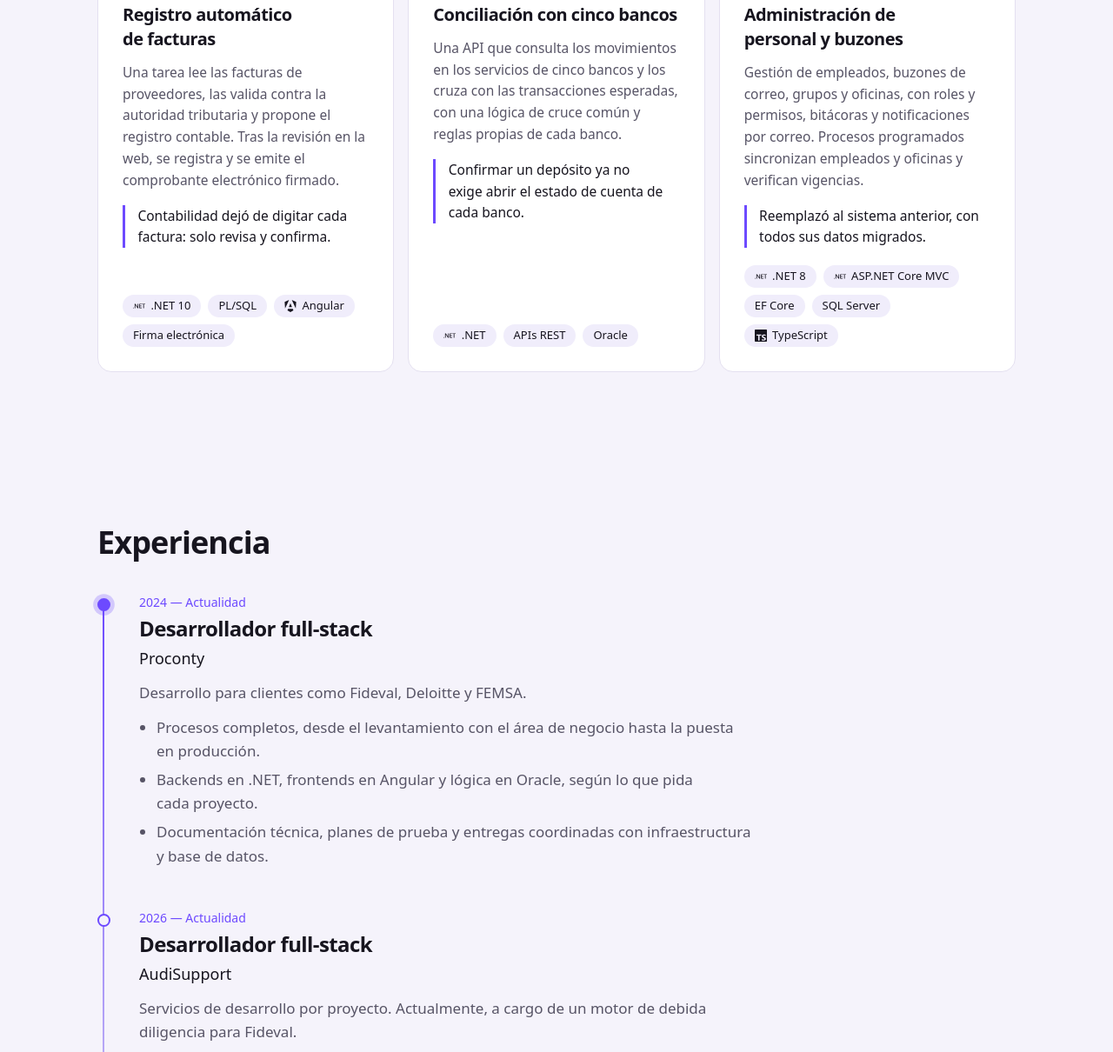
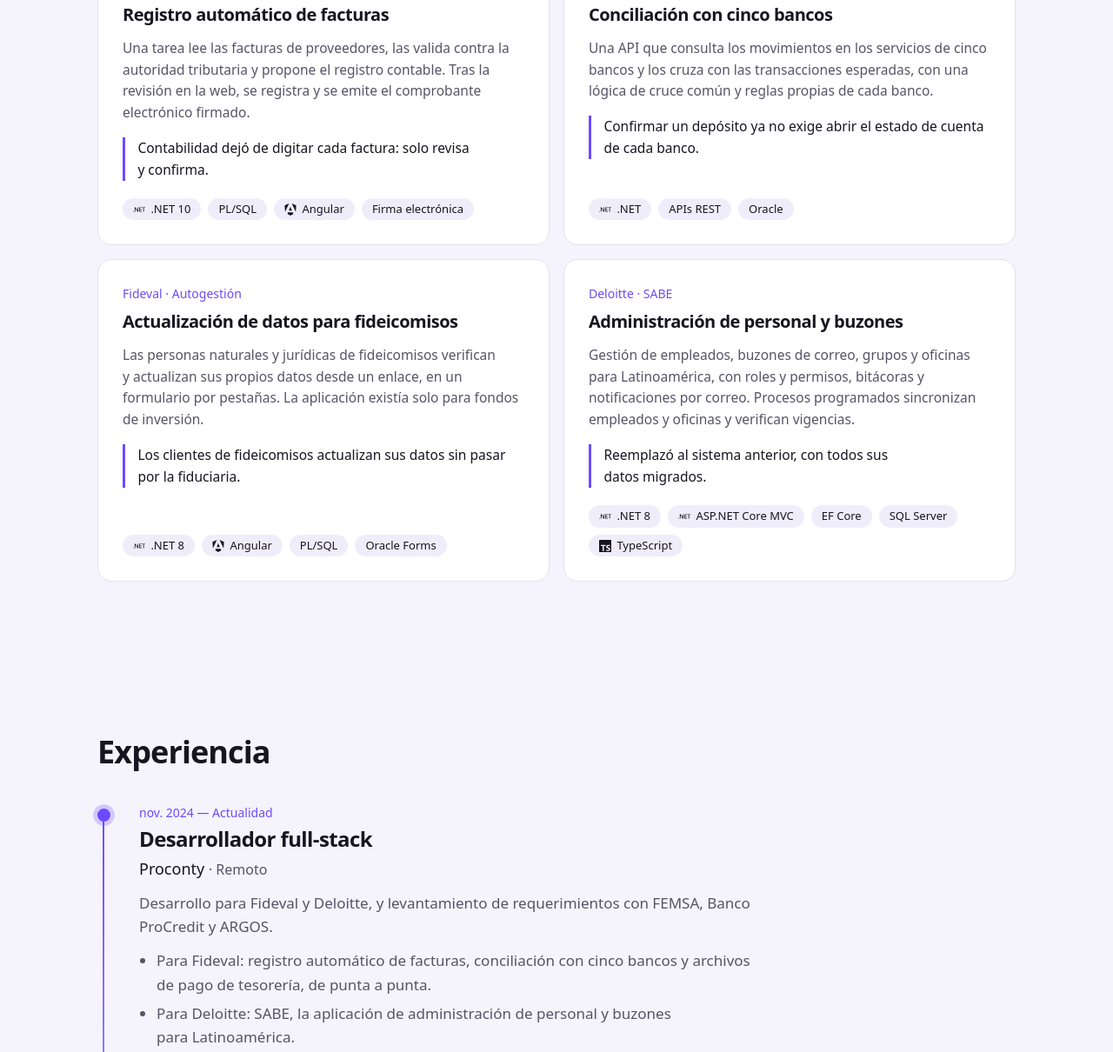
Before and after one commit to Chu2409/portfolio, an Astro site: page / in a window 1280 px wide. Shown: the part 2386-3596 px from the top of the page at 87% size. Built offline with nearby package versions, Linux system fonts and the light colour scheme; Astro itself is replaced by a stand-in of ours.

Commit message:
Actualiza experiencia, casos y proyectos con fechas exactas y modalidad

```diff
--- a/src/components/Experiencia.astro
+++ b/src/components/Experiencia.astro
@@ -17,7 +17,10 @@ const t = contenido[Astro.props.idioma].experiencia;
         <li class="hito">
           <p class="text-accent text-sm font-medium">{puesto.periodo}</p>
           <h3 class="mt-1 text-2xl">{puesto.cargo}</h3>
-          <p class="mt-1 text-lg font-medium">{puesto.empresa}</p>
+          <p class="mt-1 text-lg">
+            <span class="font-medium">{puesto.empresa}</span>
+            <span class="text-muted text-base"> · {puesto.modalidad}</span>
+          </p>
           <p class="text-muted mt-3 max-w-[44rem]">{puesto.resumen}</p>
           <ul class="text-muted mt-3 grid max-w-[44rem] list-disc gap-1.5 pl-5">
             {puesto.logros.map((logro) => (
--- a/src/components/Tec.astro
+++ b/src/components/Tec.astro
@@ -31,6 +31,7 @@ const logos: Record<string, string> = {
   Redis: "siRedis",
   Prisma: "siPrisma",
   OpenAI: "siOpenai",
+  "Vercel AI SDK": "siVercel",
   Vue: "siVuedotjs",
   Docker: "siDocker",
   Linux: "siLinux",
--- a/src/components/Trabajo.astro
+++ b/src/components/Trabajo.astro
@@ -40,7 +40,7 @@ const [principal, ...resto] = t.casos;
       </article>
     )}
 
-    <div class="mt-4 grid gap-4 lg:grid-cols-3">
+    <div class="mt-4 grid gap-4 md:grid-cols-2">
       {resto.map((caso) => (
         <article class="tarjeta flex flex-col">
           <p class="rotulo">{caso.rotulo}</p>
--- a/src/i18n/content.ts
+++ b/src/i18n/content.ts
@@ -31,6 +31,7 @@ interface Puesto {
   periodo: string;
   cargo: string;
   empresa: string;
+  modalidad: string;
   resumen: string;
   logros: string[];
 }
@@ -161,7 +162,7 @@ const es: Contenido = {
   },
   trabajo: {
     titulo: "Trabajo destacado",
-    nota: "Algunos de los proyectos que he construido para clientes.",
+    nota: "Sistemas construidos para Fideval y Deloitte.",
     casos: [
       {
         rotulo: "Fideval · Automatización",
@@ -189,10 +190,18 @@ const es: Contenido = {
         stack: [".NET", "APIs REST", "Oracle"],
       },
       {
-        rotulo: "Deloitte · Aplicación interna",
+        rotulo: "Fideval · Autogestión",
+        titulo: "Actualización de datos para fideicomisos",
+        descripcion:
+          "Las personas naturales y jurídicas de fideicomisos verifican y actualizan sus propios datos desde un enlace, en un formulario por pestañas. La aplicación existía solo para fondos de inversión.",
+        impacto: "Los clientes de fideicomisos actualizan sus datos sin pasar por la fiduciaria.",
+        stack: [".NET 8", "Angular", "PL/SQL", "Oracle Forms"],
+      },
+      {
+        rotulo: "Deloitte · SABE",
         titulo: "Administración de personal y buzones",
         descripcion:
-          "Gestión de empleados, buzones de correo, grupos y oficinas, con roles y permisos, bitácoras y notificaciones por correo. Procesos programados sincronizan empleados y oficinas y verifican vigencias.",
+          "Gestión de empleados, buzones de correo, grupos y oficinas para Latinoamérica, con roles y permisos, bitácoras y notificaciones por correo. Procesos programados sincronizan empleados y oficinas y verifican vigencias.",
         impacto: "Reemplazó al sistema anterior, con todos sus datos migrados.",
         stack: [".NET 8", "ASP.NET Core MVC", "EF Core", "SQL Server", "TypeScript"],
       },
@@ -202,38 +211,39 @@ const es: Contenido = {
     titulo: "Experiencia",
     puestos: [
       {
-        periodo: "2024 — Actualidad",
+        periodo: "nov. 2024 — Actualidad",
         cargo: "Desarrollador full-stack",
         empresa: "Proconty",
-        resumen: "Desarrollo para clientes como Fideval, Deloitte y FEMSA.",
+        modalidad: "Remoto",
+        resumen: "Desarrollo para Fideval y Deloitte, y levantamiento de requerimientos con FEMSA, Banco ProCredit y ARGOS.",
         logros: [
-          "Procesos completos, desde el levantamiento con el área de negocio hasta la puesta en producción.",
-          "Backends en .NET, frontends en Angular y lógica en Oracle, según lo que pida cada proyecto.",
-          "Documentación técnica, planes de prueba y entregas coordinadas con infraestructura y base de datos.",
+          "Para Fideval: registro automático de facturas, conciliación con cinco bancos y archivos de pago de tesorería, de punta a punta.",
+          "Para Deloitte: SABE, la aplicación de administración de personal y buzones para Latinoamérica.",
+          "Levantamiento de requerimientos e historias de usuario con las áreas de negocio de cada cliente.",
+          "Backends en .NET, frontends en Angular y lógica en Oracle, con documentación, planes de prueba y entregas coordinadas con infraestructura.",
         ],
       },
       {
-        periodo: "2026 — Actualidad",
+        periodo: "jun. 2026 — Actualidad",
         cargo: "Desarrollador full-stack",
         empresa: "AudiSupport",
-        resumen:
-          "Servicios de desarrollo por proyecto. Actualmente, a cargo de un motor de debida diligencia para Fideval.",
+        modalidad: "Remoto, por proyecto",
+        resumen: "Desarrollo por proyecto para Fideval.",
         logros: [
-          "Diseño y desarrollo completo del motor: API, worker con cola y conectores con navegador automatizado.",
-          "Backend en Python con FastAPI, SQLAlchemy y Playwright, desplegado en contenedores Docker.",
-          "Pruebas unitarias, de integración y de contrato contra las fuentes externas.",
+          "Motor de debida diligencia: diseño y desarrollo completo de la API, el worker con cola y los conectores con navegador automatizado, en Python con FastAPI, SQLAlchemy y Playwright sobre Docker.",
+          "Autogestión de datos de personas: extensión a fideicomisos, para personas naturales y jurídicas, de la aplicación que existía para fondos (.NET 8, Angular, PL/SQL y Oracle Forms).",
         ],
       },
       {
-        periodo: "2024 — 2025",
+        periodo: "nov. 2024 — feb. 2026",
         cargo: "Desarrollador full-stack e infraestructura",
         empresa: "CODETEG",
+        modalidad: "Presencial en Ambato, tercerizado para Proconty",
         resumen: "Desarrollo para clientes de la empresa y operación de sus servidores.",
         logros: [
-          "Desarrollador principal de una aplicación interna en .NET 8 para Deloitte.",
-          "APIs y mantenimiento de aplicaciones empresariales sobre Oracle.",
-          "Administración de servidores y hosting con WHM/cPanel para entidades públicas.",
-          "Diseño y desarrollo de sitios en WordPress.",
+          "Administración de servidores VPS con aplicaciones en Docker y de 20 a 30 clientes en WHM/cPanel, entre ellos entidades públicas.",
+          "Pipelines de CI/CD en Azure, migraciones de servidores, respaldos automáticos y certificados SSL.",
+          "Diseño y desarrollo de sitios en WordPress, y funcionalidades con React y NestJS.",
         ],
       },
     ],
@@ -250,7 +260,7 @@ const es: Contenido = {
       {
         id: "bazar",
         titulo: "Punto de venta para un bazar",
-        estado: "En producción",
+        estado: "Ventas e inventario",
         descripcion:
           "Ventas, inventario, cotizaciones, cajas y sucursales, con facturación electrónica, impresión directa de comprobantes y actualización en tiempo real.",
         stack: ["NestJS", "Prisma", "PostgreSQL", "BullMQ", "Next.js", "Docker"],
@@ -260,8 +270,8 @@ const es: Contenido = {
         titulo: "NousAI",
         estado: "Plataforma educativa con IA",
         descripcion:
-          "Los docentes generan lecciones, resúmenes y cuestionarios con modelos de lenguaje; los estudiantes conversan con un asistente que responde sobre el contenido del curso mediante búsqueda semántica, y reciben retroalimentación automática.",
-        stack: ["NestJS", "Prisma", "PostgreSQL", "pgvector", "BullMQ", "OpenAI", "Vue"],
+          "La usan más de 300 estudiantes y docentes de la Universidad Técnica de Ambato. Los docentes generan lecciones, resúmenes y cuestionarios con modelos de lenguaje; los estudiantes conversan con un asistente que responde sobre el contenido del curso mediante búsqueda semántica.",
+        stack: ["NestJS", "Prisma", "PostgreSQL", "pgvector", "BullMQ", "Vercel AI SDK", "Vue"],
         modulos: [
           "Lecciones generadas",
           "Chat con el curso",
@@ -371,7 +381,7 @@ const en: Contenido = {
   },
   trabajo: {
     titulo: "Selected work",
-    nota: "Some of the projects I've built for clients.",
+    nota: "Systems built for Fideval and Deloitte.",
     casos: [
       {
         rotulo: "Fideval · Automation",
@@ -399,10 +409,18 @@ const en: Contenido = {
         stack: [".NET", "REST APIs", "Oracle"],
       },
       {
-        rotulo: "Deloitte · Internal application",
+        rotulo: "Fideval · Self-service",
+        titulo: "Data updates for trusts",
+        descripcion:
+          "Individuals and companies with trusts verify and update their own data from a link, in a tabbed form. The application previously existed only for investment funds.",
+        impacto: "Trust clients update their data without going through the trust company.",
+        stack: [".NET 8", "Angular", "PL/SQL", "Oracle Forms"],
+      },
+      {
+        rotulo: "Deloitte · SABE",
         titulo: "Staff and mailbox administration",
         descripcion:
-          "Management of employees, mailboxes, groups and offices, with roles and permissions, audit logs and email notifications. Scheduled jobs sync employees and offices and check expirations.",
+          "Management of employees, mailboxes, groups and offices across Latin America, with roles and permissions, audit logs and email notifications. Scheduled jobs sync employees and offices and check expirations.",
         impacto: "It replaced the previous system, with all its data migrated.",
         stack: [".NET 8", "ASP.NET Core MVC", "EF Core", "SQL Server", "TypeScript"],
       },
@@ -412,38 +430,39 @@ const en: Contenido = {
     titulo: "Experience",
     puestos: [
       {
-        periodo: "2024 — Present",
+        periodo: "Nov 2024 — Present",
         cargo: "Full-stack developer",
         empresa: "Proconty",
-        resumen: "Development for clients such as Fideval, Deloitte and FEMSA.",
+        modalidad: "Remote",
+        resumen: "Development for Fideval and Deloitte, and requirements gathering with FEMSA, Banco ProCredit and ARGOS.",
         logros: [
-          "Complete processes, from requirements with the business area to the production release.",
-          "Backends in .NET, frontends in Angular and logic in Oracle, depending on what each project needs.",
-          "Technical documentation, test plans and releases coordinated with infrastructure and database teams.",
+          "For Fideval: automatic invoice entry, reconciliation with five banks and treasury payment files, end to end.",
+          "For Deloitte: SABE, the staff and mailbox administration application for Latin America.",
+          "Requirements gathering and user stories with each client's business areas.",
+          "Backends in .NET, frontends in Angular and logic in Oracle, with documentation, test plans and releases coordinated with infrastructure.",
         ],
       },
       {
-        periodo: "2026 — Present",
+        periodo: "Jun 2026 — Present",
         cargo: "Full-stack developer",
         empresa: "AudiSupport",
-        resumen:
-          "Project-based development services. Currently in charge of a due diligence engine for Fideval.",
+        modalidad: "Remote, project-based",
+        resumen: "Project-based development for Fideval.",
         logros: [
-          "Full design and development of the engine: API, queue worker and browser-automation connectors.",
-          "Python backend with FastAPI, SQLAlchemy and Playwright, deployed in Docker containers.",
-          "Unit, integration and contract tests against the external sources.",
+          "Due diligence engine: full design and development of the API, queue worker and browser-automation connectors, in Python with FastAPI, SQLAlchemy and Playwright on Docker.",
+          "Personal data self-service: extended the existing investment funds application to trusts, for individuals and companies (.NET 8, Angular, PL/SQL and Oracle Forms).",
         ],
       },
       {
-        periodo: "2024 — 2025",
+        periodo: "Nov 2024 — Feb 2026",
         cargo: "Full-stack developer and infrastructure",
         empresa: "CODETEG",
+        modalidad: "On-site in Ambato, outsourced to Proconty",
         resumen: "Development for the company's clients and operation of its servers.",
         logros: [
-          "Lead developer of an internal .NET 8 application for Deloitte.",
-          "APIs and maintenance of enterprise applications on Oracle.",
-          "Server and hosting administration with WHM/cPanel for public institutions.",
-          "Design and development of WordPress sites.",
+          "Managed VPS servers with Dockerized applications and 20 to 30 clients on WHM/cPanel, including public institutions.",
+          "CI/CD pipelines in Azure, server migrations, automated backups and SSL certificates.",
+          "Designed and built WordPress sites, and features with React and NestJS.",
         ],
       },
     ],
@@ -460,7 +479,7 @@ const en: Contenido = {
       {
         id: "bazar",
         titulo: "Point of sale for a retail shop",
-        estado: "In production",
+        estado: "Sales and inventory",
         descripcion:
           "Sales, inventory, quotations, cash registers and branches, with electronic invoicing, direct receipt printing and real-time updates.",
         stack: ["NestJS", "Prisma", "PostgreSQL", "BullMQ", "Next.js", "Docker"],
@@ -470,8 +489,8 @@ const en: Contenido = {
         titulo: "NousAI",
         estado: "AI-powered learning platform",
         descripcion:
-          "Teachers generate lessons, summaries and quizzes with language models; students chat with an assistant that answers about the course content through semantic search, and get automatic feedback.",
-        stack: ["NestJS", "Prisma", "PostgreSQL", "pgvector", "BullMQ", "OpenAI", "Vue"],
+          "Used by more than 300 students and teachers at Universidad Técnica de Ambato. Teachers generate lessons, summaries and quizzes with language models; students chat with an assistant that answers about the course content through semantic search.",
+        stack: ["NestJS", "Prisma", "PostgreSQL", "pgvector", "BullMQ", "Vercel AI SDK", "Vue"],
         modulos: [
           "Generated lessons",
           "Chat with the course",
```
Also changed, not shown: 2 other files.
